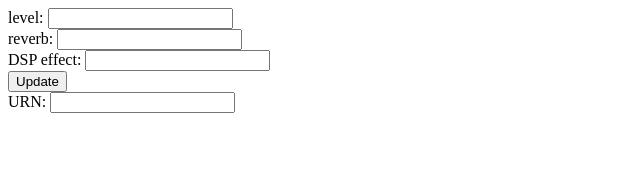
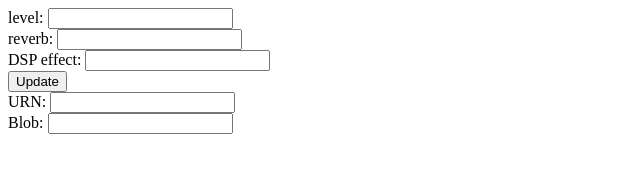
Before and after one commit to jasium/bluejay, a plain HTML site: page index2.html in a window 1280 px wide. Shown: the whole page, without its empty margins (0-640 px from the left). Drawn offline with Linux system fonts and the light colour scheme.

Commit message:
still not handling output right...

```diff
--- a/index2.html
+++ b/index2.html
@@ -5,8 +5,9 @@
 </head>
 <body>
 <script src="compressplay.js"></script>
+<script src="Iuppiter.js"></script>
 
-<form name="sampleform" action="" method="post">
+<form name="sample" action="" method="post">
     <div class="field">
         level: <input type="text" id="level" name="level" value=""/>
     </div>
@@ -20,6 +21,9 @@
     <div class="field">
         URN: <input type="text" id="urn" name="urn" value=""/>
     </div>
+    <div class="field">
+        Blob: <input type="text" id="blob" name="blob" value="" width="100" height="20"/>
+    </div>
 </form>
 </body>
 </html>
```
